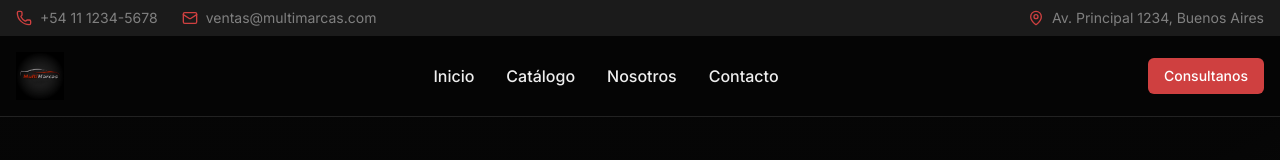
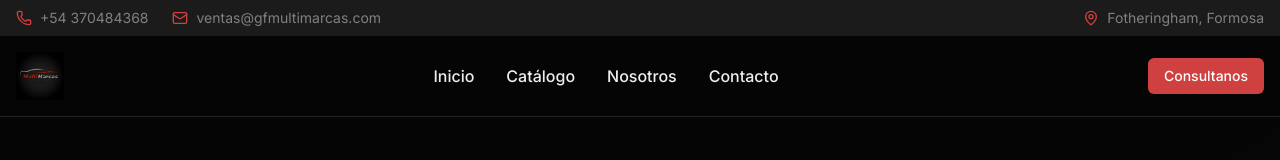
Before and after one commit to Rodrigomez13/v0-multimarcas-vehicle-website, a Next.js app: page / in a window 1280 px wide. Shown: the top 160 px of the page. Built offline with nearby package versions, Linux system fonts and the light colour scheme.

Commit message:
feat: update contact info in header component

```diff
--- a/components/header.tsx
+++ b/components/header.tsx
@@ -17,16 +17,16 @@ export function Header() {
           <div className="flex items-center gap-6">
             <span className="flex items-center gap-2">
               <Phone className="h-4 w-4 text-primary" />
-              +54 11 1234-5678
+              +54 370484368
             </span>
             <span className="flex items-center gap-2">
               <Mail className="h-4 w-4 text-primary" />
-              ventas@multimarcas.com
+              ventas@gfmultimarcas.com
             </span>
           </div>
           <span className="flex items-center gap-2">
             <MapPin className="h-4 w-4 text-primary" />
-            Av. Principal 1234, Buenos Aires
+            Fotheringham, Formosa
           </span>
         </div>
       </div>
```
